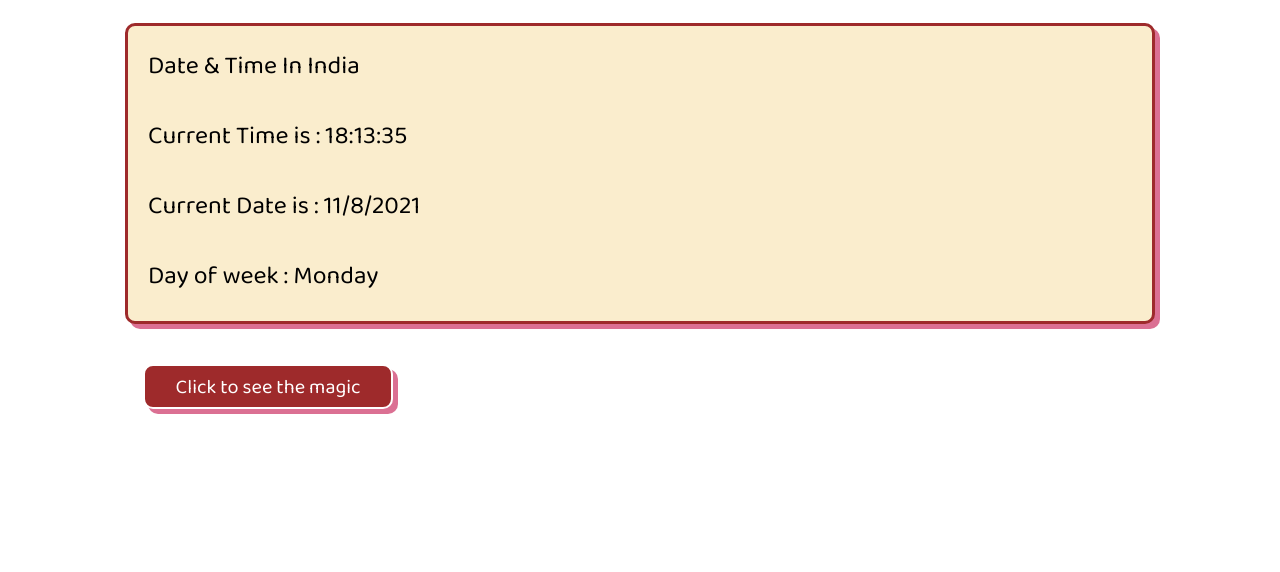
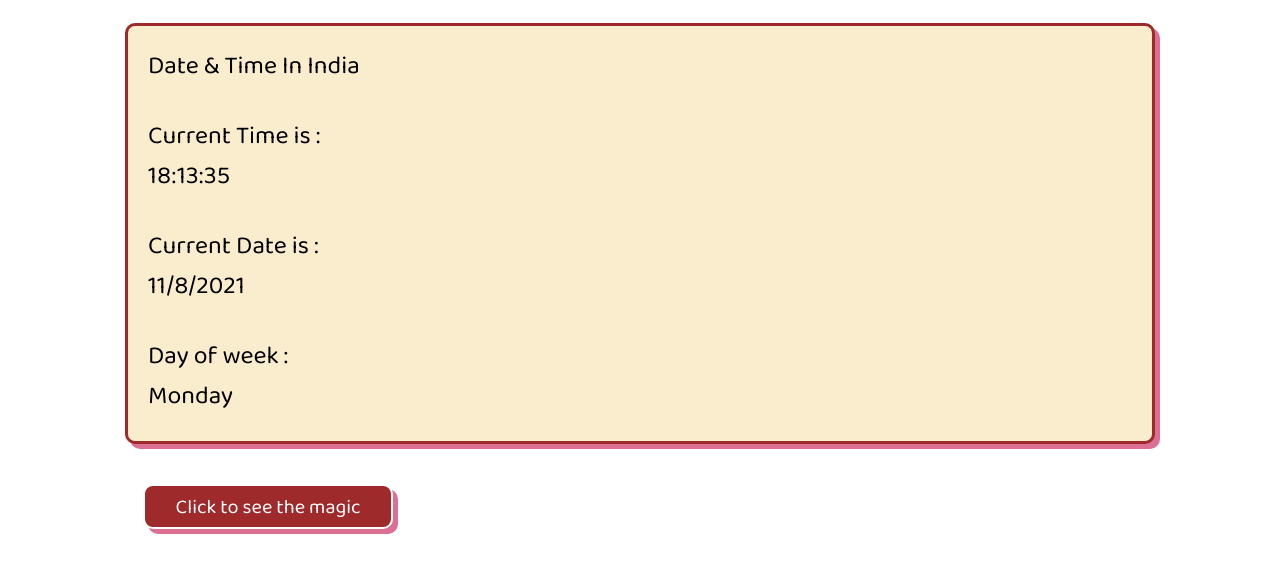
Before and after one commit to Dave-Rushabh/JSCLOCK, a plain HTML site: page index.html in a window 1280 px wide. Shown: the part 156-728 px from the top of the page. Drawn offline with Linux system fonts and the light colour scheme.

Commit message:
Update index.html

```diff
--- a/index.html
+++ b/index.html
@@ -49,15 +49,15 @@
         </div>
 
         <div class="time-text">
-            <p id="tt">Current Time is : <span id="time_value"></span></p>
+            <p id="tt">Current Time is : </br> <span id="time_value"></span></p>
         </div>
 
         <div class="date-text">
-            <p id="dt">Current Date is : <span id="date_value"></span></p>
+            <p id="dt">Current Date is : </br> <span id="date_value"></span></p>
         </div>
 
         <div class="day-text">
-            <p id="dyt">Day of week : <span id="day_value"></span></p>
+            <p id="dyt">Day of week : </br> <span id="day_value"></span></p>
         </div>
 
 
```
